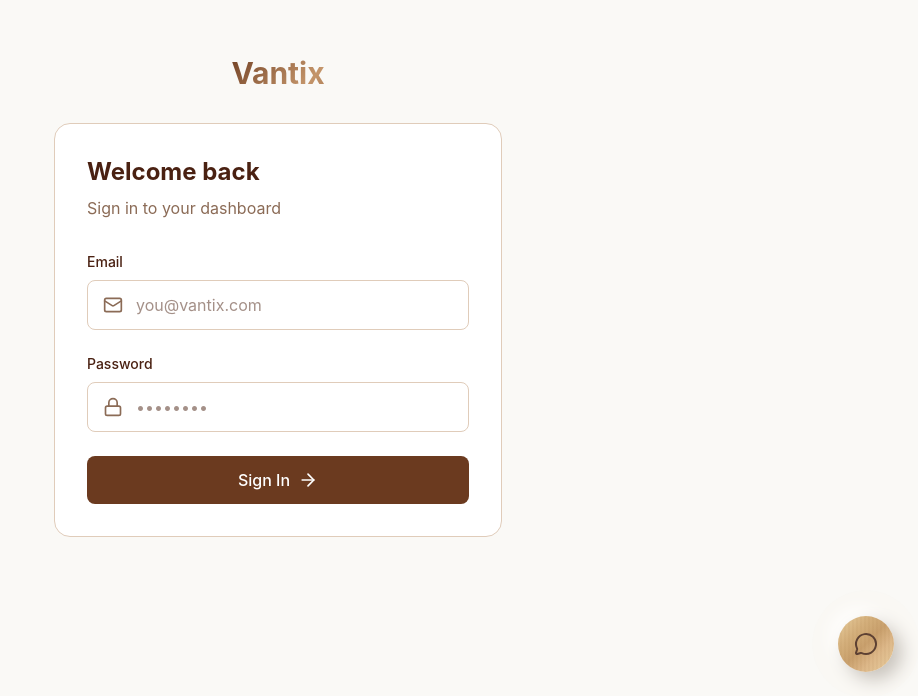
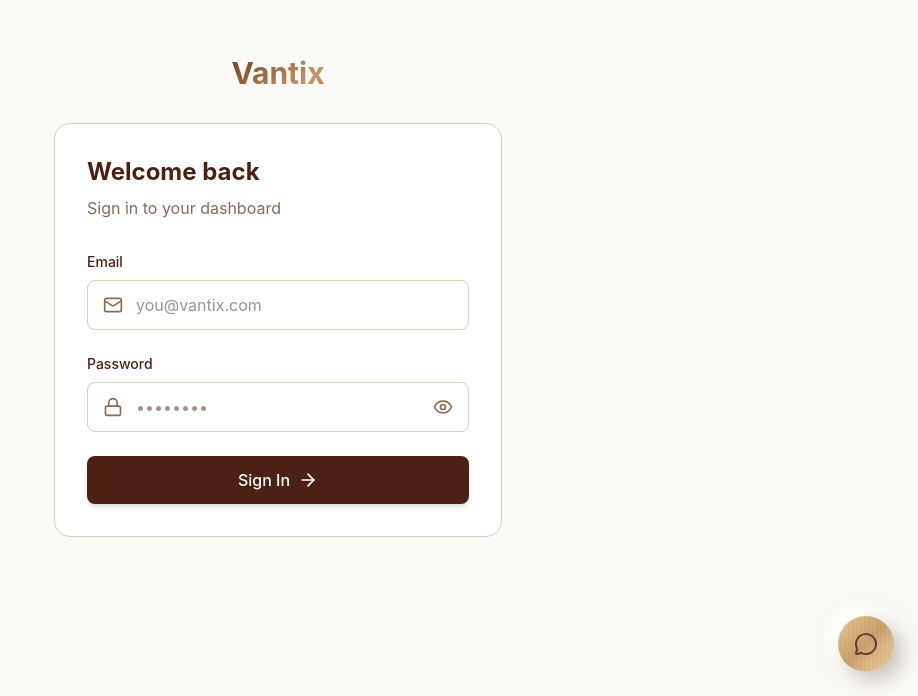
Before and after one commit to AidanFromm/vantix, a Next.js app: page /login in a window 1280 px wide. Shown: the part 104-800 px from the top of the page, without its empty margins (362-1280 px from the left). Built offline with nearby package versions, Linux system fonts and the light colour scheme.

Commit message:
fix: login button hover contrast + password visibility toggle

```diff
--- a/src/app/login/page.tsx
+++ b/src/app/login/page.tsx
@@ -2,7 +2,7 @@
 
 import { useState } from 'react';
 import { useRouter } from 'next/navigation';
-import { Mail, Lock, ArrowRight, AlertCircle } from 'lucide-react';
+import { Mail, Lock, ArrowRight, AlertCircle, Eye, EyeOff } from 'lucide-react';
 import Link from 'next/link';
 
 // Temporary users until Supabase is set up
@@ -19,6 +19,7 @@ export default function LoginPage() {
   const [password, setPassword] = useState('');
   const [error, setError] = useState('');
   const [loading, setLoading] = useState(false);
+  const [showPassword, setShowPassword] = useState(false);
 
   const handleSubmit = async (e: React.FormEvent) => {
     e.preventDefault();
@@ -82,20 +83,27 @@ export default function LoginPage() {
               <div className="relative">
                 <Lock className="absolute left-4 top-1/2 -translate-y-1/2 text-[var(--color-muted)]" size={20} />
                 <input
-                  type="password"
+                  type={showPassword ? 'text' : 'password'}
                   required
                   value={password}
                   onChange={(e) => setPassword(e.target.value)}
-                  className="w-full bg-[var(--color-primary)] border border-[var(--color-border)] rounded-lg py-3 pl-12 pr-4 focus:outline-none focus:border-[var(--color-accent)] transition-colors"
+                  className="w-full bg-[var(--color-primary)] border border-[var(--color-border)] rounded-lg py-3 pl-12 pr-12 focus:outline-none focus:border-[var(--color-accent)] transition-colors"
                   placeholder="••••••••"
                 />
+                <button
+                  type="button"
+                  onClick={() => setShowPassword(!showPassword)}
+                  className="absolute right-4 top-1/2 -translate-y-1/2 text-[var(--color-muted)] hover:text-[#4A2112] transition-colors"
+                >
+                  {showPassword ? <EyeOff size={20} /> : <Eye size={20} />}
+                </button>
               </div>
             </div>
 
             <button
               type="submit"
               disabled={loading}
-              className="w-full bg-[var(--color-accent)] hover:bg-[var(--color-accent-hover)] disabled:opacity-50 text-white py-3 rounded-lg font-medium transition-all flex items-center justify-center gap-2"
+              className="w-full bg-[#4A2112] hover:bg-[#3A1A0D] disabled:opacity-50 text-white py-3 rounded-lg font-medium transition-all flex items-center justify-center gap-2 shadow-md hover:shadow-lg"
             >
               {loading ? 'Signing in...' : 'Sign In'}
               {!loading && <ArrowRight size={20} />}
```
